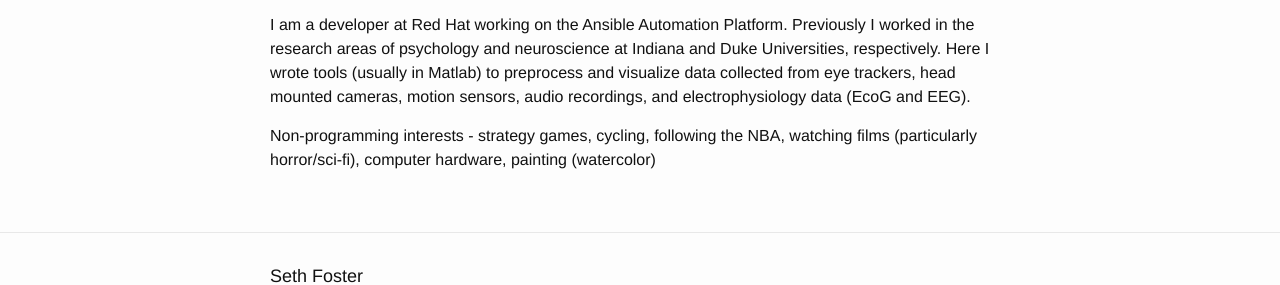
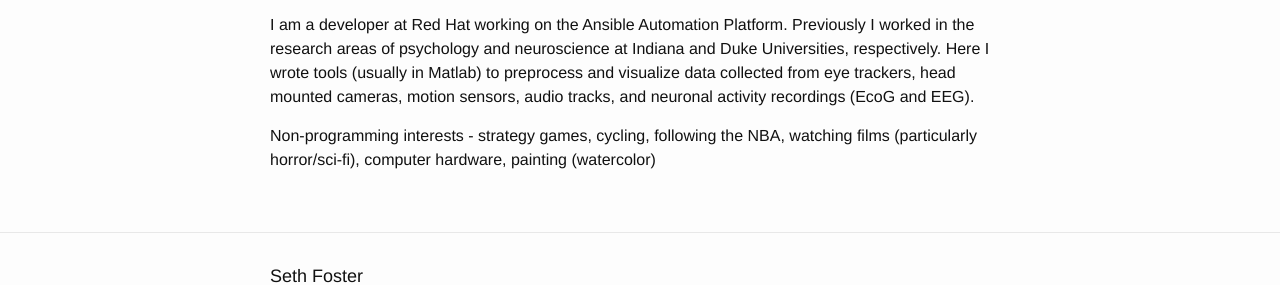
Before and after one commit to fosterseth/fosterseth.github.io, a Jekyll site: the page built from about.md, in a window 1280 px wide. Shown: the part 545-830 px from the top of the page. Built offline with Jekyll 4.4.1, drawn with Linux system fonts in a browser that asks for light colours.

Commit message:
Update about.md

```diff
--- a/about.md
+++ b/about.md
@@ -6,6 +6,6 @@
 
 ![image of self]({{ site.url }}/assets/self1.jpg)
 
-I am a developer at Red Hat working on the Ansible Automation Platform. Previously I worked in the research areas of psychology and neuroscience at Indiana and Duke Universities, respectively. Here I wrote tools (usually in Matlab) to preprocess and visualize data collected from eye trackers, head mounted cameras, motion sensors, audio recordings, and electrophysiology data (EcoG and EEG).
+I am a developer at Red Hat working on the Ansible Automation Platform. Previously I worked in the research areas of psychology and neuroscience at Indiana and Duke Universities, respectively. Here I wrote tools (usually in Matlab) to preprocess and visualize data collected from eye trackers, head mounted cameras, motion sensors, audio tracks, and neuronal activity recordings (EcoG and EEG).
 
 Non-programming interests - strategy games, cycling, following the NBA, watching films (particularly horror/sci-fi), computer hardware, painting (watercolor)
```
